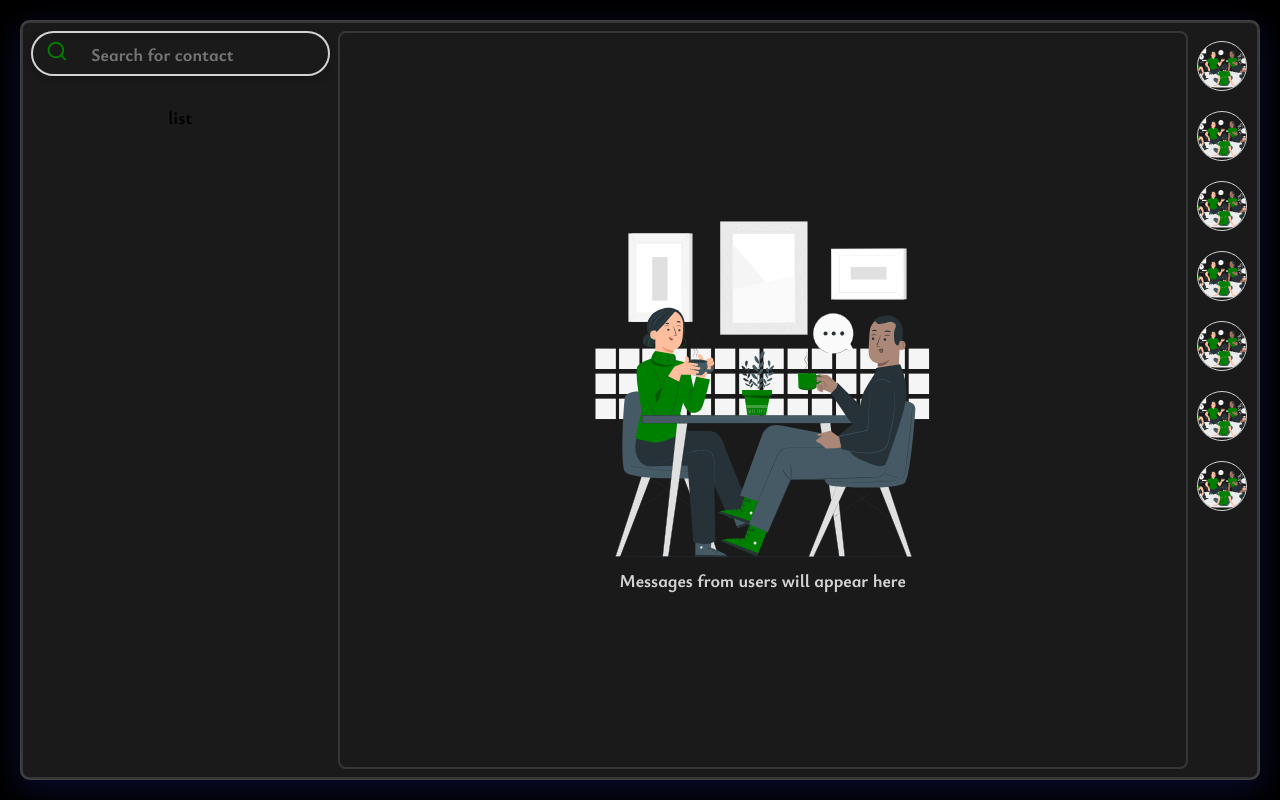
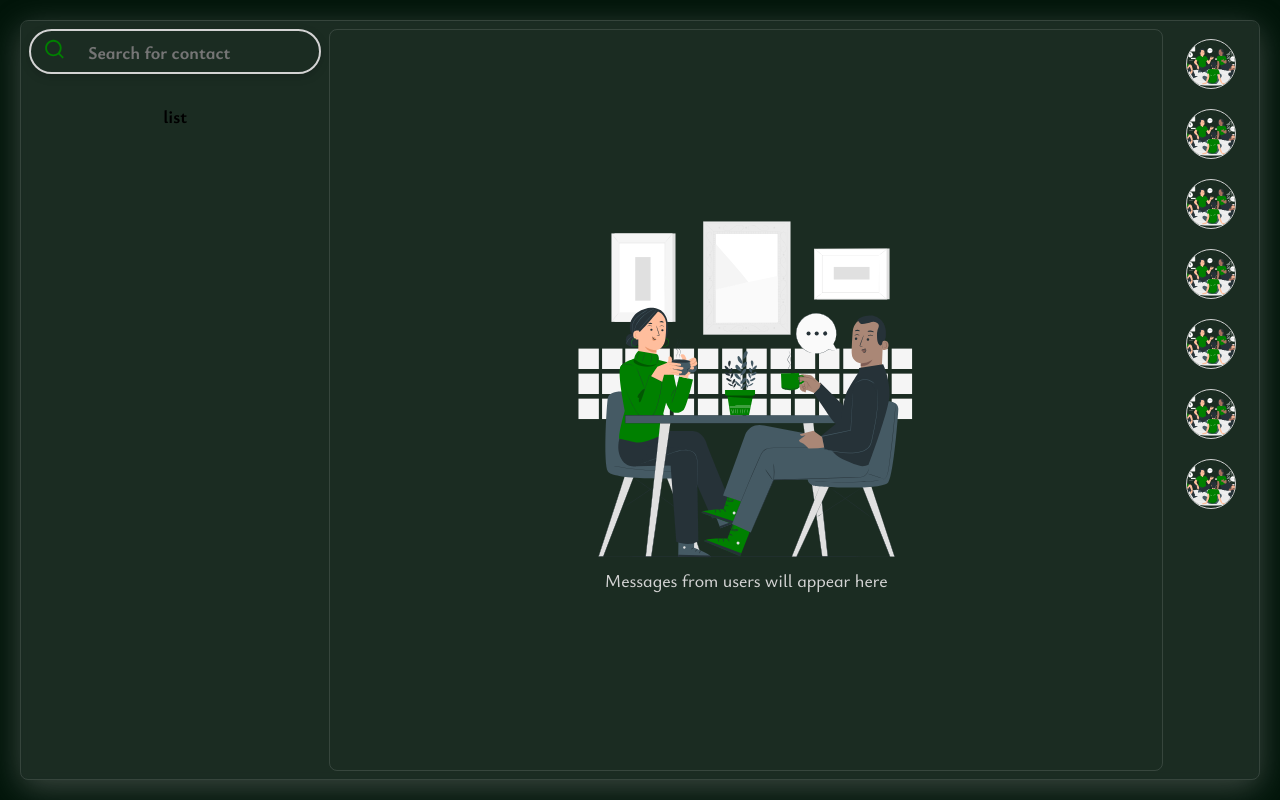
Before and after one commit to AidChat/client, a React (Create React App) app: page / in a window 1280 px wide. Built offline with nearby package versions, Linux system fonts and the light colour scheme.

Commit message:
Color and alignment improvements

```diff
--- a/src/App.css
+++ b/src/App.css
@@ -18,7 +18,7 @@ body {
   -ms-user-select: none;
   /* IE 10 and IE 11 */
   user-select: none;
-  background: black;
+  background: #02150a;
   /*background-image: url('./assets/png/background.jpg');*/
   /*background-position: center;*/
   /*background-repeat: no-repeat;*/
@@ -68,7 +68,9 @@ div::-webkit-scrollbar {
 
 .font-primary{
   color:lightgrey;
+  font-weight: 500;
 }
 .font-secondary{
   color:green;
+  font-weight: 600;
 }
--- a/src/components/panel/ index.css
+++ b/src/components/panel/ index.css
@@ -1,23 +1,42 @@
-.chatWrapper{
+.chatWrapper {
     background: transparent;
-    height:100%;
-}
-.chatContainer{
-    display: flex;
-    height:100%;
-    padding:4px;
-}
-.containerA {
-    width:25%;
     height: 100%;
 }
-.containerB{
-    width:70%;
+
+.chatContainer {
+    display: flex;
     height: 100%;
-    padding:4px;
+    padding: 4px;
 }
-.containerC{
+
+.containerA {
+    width: 25%;
     height: 100%;
-    padding:4px;
-    width: 5%;
 }
+
+.containerB {
+    width: 70%;
+    height: 100%;
+    padding: 4px;
+}
+
+.containerC {
+    height: 100%;
+    padding: 4px;
+    width: 5rem;
+}
+
+@media (max-width: 767px) {
+    .containerA {
+        display: none;
+    }
+
+    .containerC {
+        display: none;
+    }
+
+    .containerB {
+        width: 100%;
+    }
+
+}
--- a/src/components/panel/Chats/index.css
+++ b/src/components/panel/Chats/index.css
@@ -3,7 +3,7 @@
     display: flex;
     justify-content: center;
     align-items: center;
-    border:2px solid rgba(211, 211, 211, 0.15);
+    border:1px solid rgba(211, 211, 211, 0.15);
     border-radius: 8px;
 }
 .noChatContainer{
--- a/src/pages/main.page.css
+++ b/src/pages/main.page.css
@@ -6,9 +6,8 @@
     height: 100%;
     widht:100vw;
     background: rgba(255, 255, 255, 0.1);
-    box-shadow: 0 8px 32px 0 rgba( 31, 38, 135, 0.37 );
+    box-shadow: 0 8px 32px 0 rgba(159, 159, 159, 0.37);
     backdrop-filter: blur( 4px );
     -webkit-backdrop-filter: blur( 4px );
     border-radius: 10px;
-    border: 1px solid rgba( 255, 255, 255, 0.18 );
 }
```
